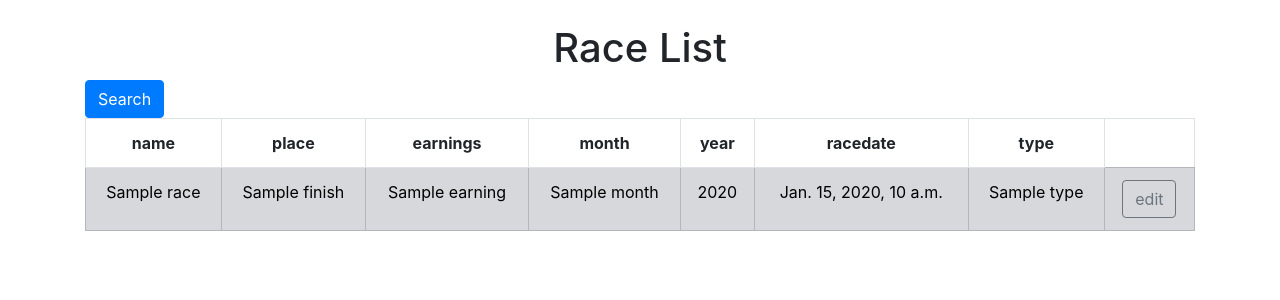
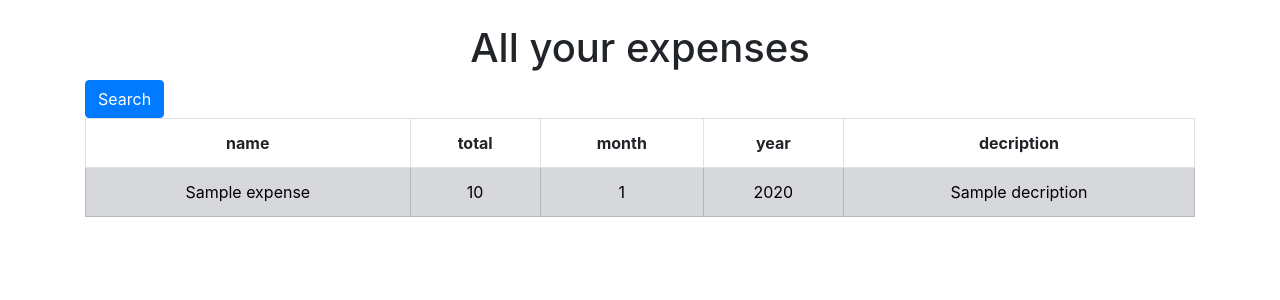
Before and after one commit to littlemac23/WorkingHorse, a Django app: template home/templates/race/display_race.html in a window 1280 px wide. Shown: the part 56-356 px from the top of the page. Run offline with Django 4.2, Linux system fonts and the light colour scheme; the template is opened without the code that fills it: most values are stand-ins (such as "Sample title", 1, 10 or a date in 2020).

Commit message:
redo month and year

```diff
--- a/home/templates/expense/display_expense.html
+++ b/home/templates/expense/display_expense.html
@@ -28,8 +28,8 @@
         <td><center>{{ i.name }}</center></td>
         <td><center>{{ i.finish }}</center></td>
         <td><center>{{ i.earning }}</center></td>
-        <td><center>{{ i.month }}</center></td>
-        <td><center>{{ i.year }}</center></td>
+        <td><center>{{ i.raceDate.month }}</center></td>
+        <td><center>{{ i.raceDate.year }}</center></td>
         <td><center>{{ i.raceDate }}</center></td>
         <td><center>{{ i.type }}</center></td>
         <td align="right"><center><a href = "{% url 'edit_race' i.id %}"  class="btn btn-outline-secondary">edit</a></center></td>
--- a/home/templates/race/display_race.html
+++ b/home/templates/race/display_race.html
@@ -3,36 +3,33 @@
 
 {% block content %}
 
-<h1><center>Race List</center></h1>
-<form  method="GET">
+<h1><center>All your expenses</center></h1>
+<form method="GET">
   {{myFilter.form}}
   <button class="btn btn-primary" type="submit">Search</button>
 </form>
 
 
-
 <table class="table table-bordered"  >
   <tr>
     <th><center>name</center></th>
-    <th><center>place</center></th>
-    <th><center>earnings</center></th>
+    <th><center>total</center></th>
     <th><center>month</center></th>
     <th><center>year</center></th>
-    <th><center>racedate</center></th>
-    <th><center>type</center></th>
+    <th><center>decription</center></th>
+
   </tr>
 
-  {% for i in race_list %}
+  {% for i in expense_list %}
       <tr class="table-secondary">
 
         <td><center>{{ i.name }}</center></td>
-        <td><center>{{ i.finish }}</center></td>
-        <td><center>{{ i.earning }}</center></td>
-        <td><center>{{ i.month }}</center></td>
-        <td><center>{{ i.year }}</center></td>
-        <td><center>{{ i.raceDate }}</center></td>
-        <td><center>{{ i.type }}</center></td>
-        <td align="right"><center><a href = "{% url 'edit_race' i.id %}"  class="btn btn-outline-secondary">edit</a></center></td>
+        <td><center>{{ i.total }}</center></td>
+        <td><center>{{ i.expenseDate.month }}</center></td>
+        <td><center>{{ i.expenseDate.year }}</center></td>
+        <td><center>{{ i.decription }}</center></td>
+
+
       </tr>
 
   {% endfor %}
```
Also changed, not shown: home/models.py (+5 -4 lines).
